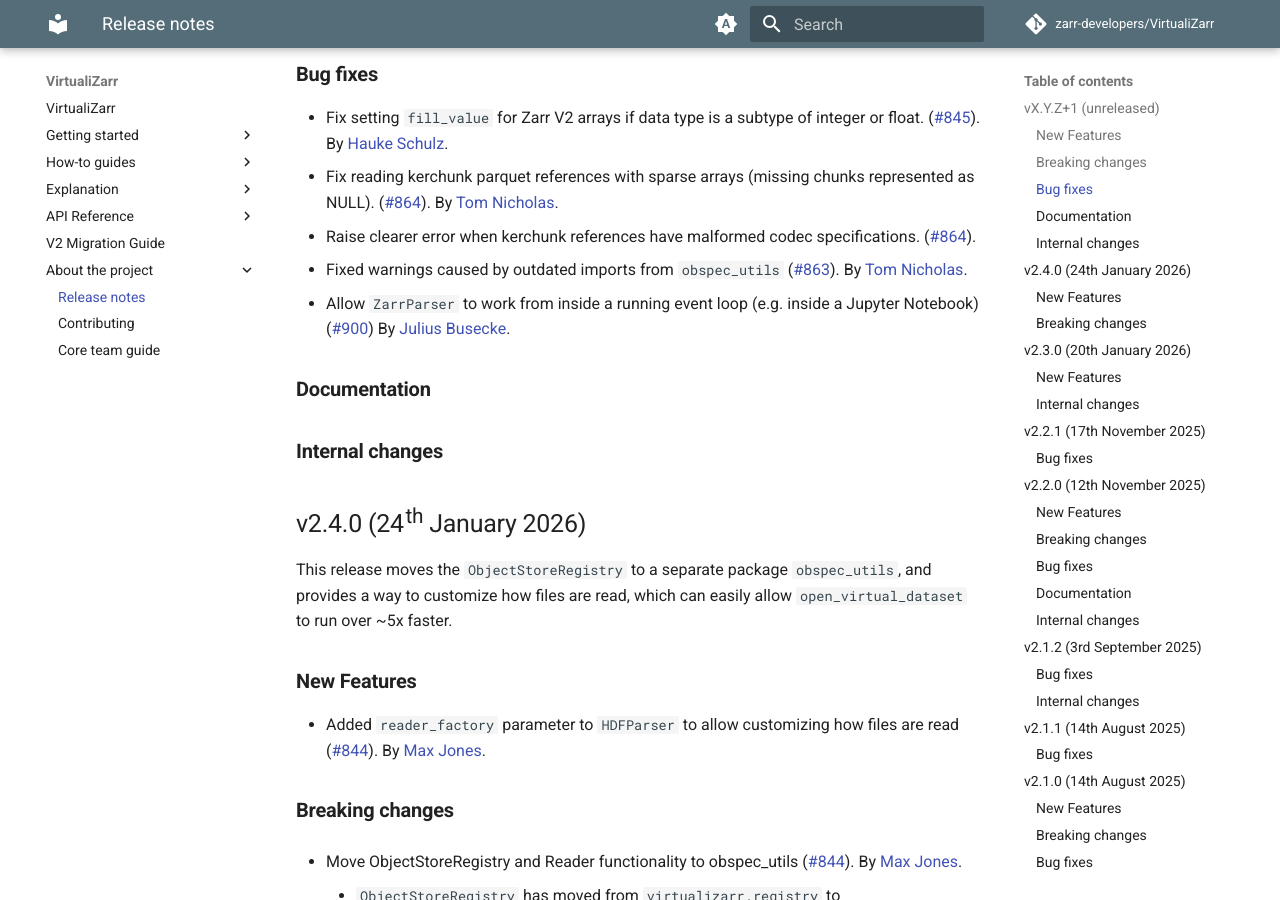
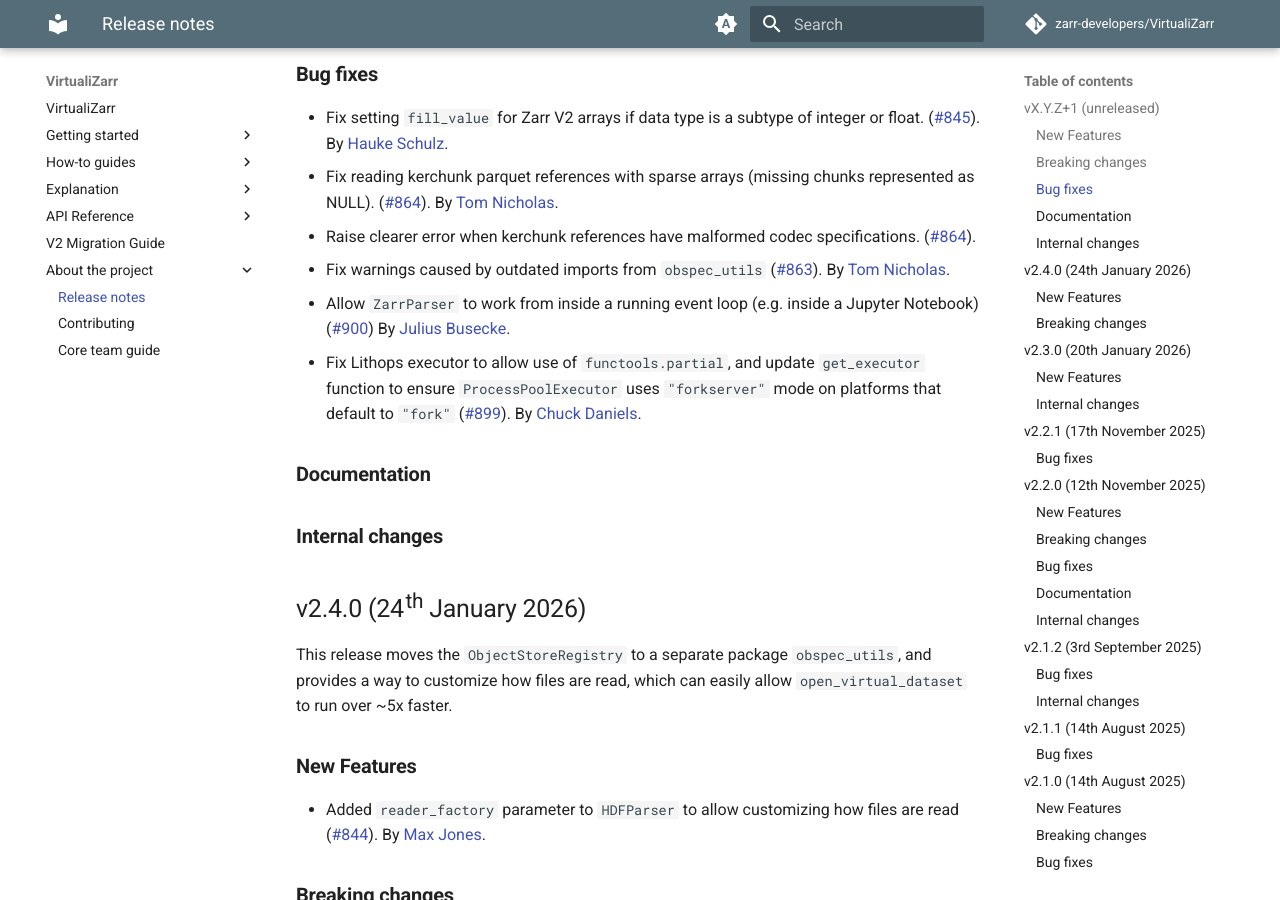
Before and after one commit to zarr-developers/VirtualiZarr, an MkDocs documentation site: the page built from docs/releases.md, in a window 1280 px wide and 900 px high, scrolled down 337 px. Built offline with MkDocs 1.6.1 and Material for MkDocs 9.7.7, drawn with Linux system fonts in a browser that asks for light colours; comment, search, counter and statistics services are not loaded; the version menu is left out.

Commit message:
Update release notes

```diff
--- a/docs/releases.md
+++ b/docs/releases.md
@@ -18,10 +18,15 @@
   By [Tom Nicholas](https://github.com/TomNicholas).
 - Raise clearer error when kerchunk references have malformed codec specifications.
   ([#864](https://github.com/zarr-developers/VirtualiZarr/pull/864)).
-- Fixed warnings caused by outdated imports from `obspec_utils` ([#863](https://github.com/zarr-developers/VirtualiZarr/pull/863)).
+- Fix warnings caused by outdated imports from `obspec_utils` ([#863](https://github.com/zarr-developers/VirtualiZarr/pull/863)).
   By [Tom Nicholas](https://github.com/TomNicholas).
 - Allow `ZarrParser` to work from inside a running event loop (e.g. inside a Jupyter Notebook) ([#900](https://github.com/zarr-developers/VirtualiZarr/pull/900))
   By [Julius Busecke](https://github.com/jbusecke).
+- Fix Lithops executor to allow use of `functools.partial`, and update
+  `get_executor` function to ensure `ProcessPoolExecutor` uses `"forkserver"`
+  mode on platforms that default to `"fork"`
+  ([#899](https://github.com/zarr-developers/VirtualiZarr/pull/899)). By [Chuck
+  Daniels](@chuckwondo).
 
 ### Documentation
 
@@ -43,10 +48,10 @@ This release moves the `ObjectStoreRegistry` to a separate package `obspec_utils
   ([#844](https://github.com/zarr-developers/VirtualiZarr/pull/844)).
   By [Max Jones](https://github.com/maxrjones).
 
-    - `ObjectStoreRegistry` has moved from `virtualizarr.registry` to `obspec_utils.registry`. The old import path still works but emits a `DeprecationWarning` and will be removed in a future release.
-    - `ObstoreReader` has been removed from `virtualizarr.utils`. This should not break user's code, as it was not part of the public/documented API. See [obspec_utils](https://obspec-utils.readthedocs.io/en/latest/api/obspec/) for public file handlers.
-    - Added `obspec_utils>=0.7.0` as a required dependency. This package provides the `ObjectStoreRegistry` that was previously part of VirtualiZarr.
-    - Minimum required version of `obstore` is now `0.7.0` (previously `0.5.1`). This was the first release to implement obspec protocols.
+  - `ObjectStoreRegistry` has moved from `virtualizarr.registry` to `obspec_utils.registry`. The old import path still works but emits a `DeprecationWarning` and will be removed in a future release.
+  - `ObstoreReader` has been removed from `virtualizarr.utils`. This should not break user's code, as it was not part of the public/documented API. See [obspec_utils](https://obspec-utils.readthedocs.io/en/latest/api/obspec/) for public file handlers.
+  - Added `obspec_utils>=0.7.0` as a required dependency. This package provides the `ObjectStoreRegistry` that was previously part of VirtualiZarr.
+  - Minimum required version of `obstore` is now `0.7.0` (previously `0.5.1`). This was the first release to implement obspec protocols.
 
 ## v2.3.0 (20th January 2026)
 
```
Also changed, not shown: 1 other file.
